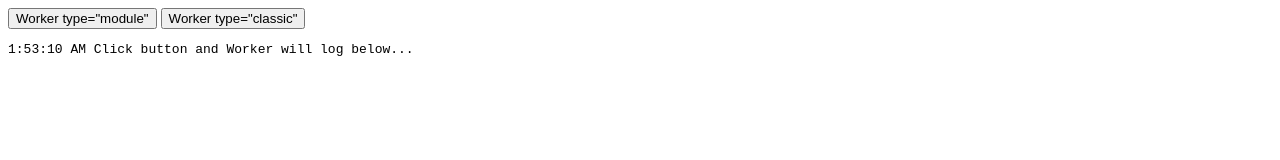
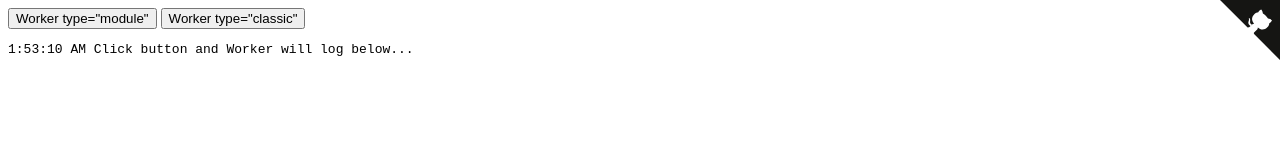
Before and after one commit to rhashimoto/browser-test-cases, a website: page worker-modules/index.html in a window 1280 px wide. Drawn offline with Linux system fonts and the light colour scheme.

Commit message:
Add GitHub link to worker-modules.

```diff
--- a/worker-modules/index.html
+++ b/worker-modules/index.html
@@ -9,5 +9,16 @@
   <button id="classic">Worker type="classic"</button>
   <div id="output"></div>
   <script src="./index.js" type="module"></script>
+
+  <a href="https://github.com/rhashimoto/browser-test-cases/tree/master/worker-modules" class="github-corner" aria-label="View source on GitHub">
+    <svg width="60" height="60" viewBox="0 0 250 250"
+      style="z-index:999;fill:#151513; color:#fff; position: absolute; top: 0; border: 0; right: 0;"
+      aria-hidden="true">
+      <path d="M0,0 L115,115 L130,115 L142,142 L250,250 L250,0 Z"></path>
+      <path d="M128.3,109.0 C113.8,99.7 119.0,89.6 119.0,89.6 C122.0,82.7 120.5,78.6 120.5,78.6 C119.2,72.0 123.4,76.3 123.4,76.3 C127.3,80.9 125.5,87.3 125.5,87.3 C122.9,97.6 130.6,101.9 134.4,103.2" fill="currentColor" style="transform-origin: 130px 106px;" class="octo-arm"></path>
+      <path d="M115.0,115.0 C114.9,115.1 118.7,116.5 119.8,115.4 L133.7,101.6 C136.9,99.2 139.9,98.4 142.2,98.6 C133.8,88.0 127.5,74.4 143.8,58.0 C148.5,53.4 154.0,51.2 159.7,51.0 C160.3,49.4 163.2,43.6 171.4,40.1 C171.4,40.1 176.1,42.5 178.8,56.2 C183.1,58.6 187.2,61.8 190.9,65.4 C194.5,69.0 197.7,73.2 200.1,77.6 C213.8,80.2 216.3,84.9 216.3,84.9 C212.7,93.1 206.9,96.0 205.4,96.6 C205.1,102.4 203.0,107.8 198.3,112.5 C181.9,128.9 168.3,122.5 157.7,114.1 C157.9,116.9 156.7,120.9 152.7,124.9 L141.0,136.5 C139.8,137.7 141.6,141.9 141.8,141.8 Z" fill="currentColor" class="octo-body"></path>
+    </svg>
+  </a>
+  <style>.github-corner:hover .octo-arm{animation:octocat-wave 560ms ease-in-out}@keyframes octocat-wave{0%,100%{transform:rotate(0)}20%,60%{transform:rotate(-25deg)}40%,80%{transform:rotate(10deg)}}@media (max-width:500px){.github-corner:hover .octo-arm{animation:none}.github-corner .octo-arm{animation:octocat-wave 560ms ease-in-out}}</style>
 </body>
 </html>
--- a/worker-modules/index.js
+++ b/worker-modules/index.js
@@ -1,11 +1,13 @@
 window.addEventListener('DOMContentLoaded', () => {
   document.getElementById('module').addEventListener('click', () => {
+    // Start a ES6 module Worker. The Worker posts a message back.
     const worker = new Worker('./worker.js', { type: 'module' });
     worker.addEventListener('message', ({ data }) => {
       logToOutput(`module: ${data}`);
     });
   });
   document.getElementById('classic').addEventListener('click', () => {
+    // Start a non-module Worker. The Worker posts a message back.
     const worker = new Worker('./worker.js', { type: 'classic' });
     worker.addEventListener('message', ({ data }) => {
       logToOutput(`classic: ${data}`);
@@ -19,5 +21,4 @@ function logToOutput(data) {
   entry.textContent = `${new Date().toLocaleTimeString()} ${data}`;
   output.appendChild(entry);
 }
-
 logToOutput('Click button and Worker will log below...');
```
